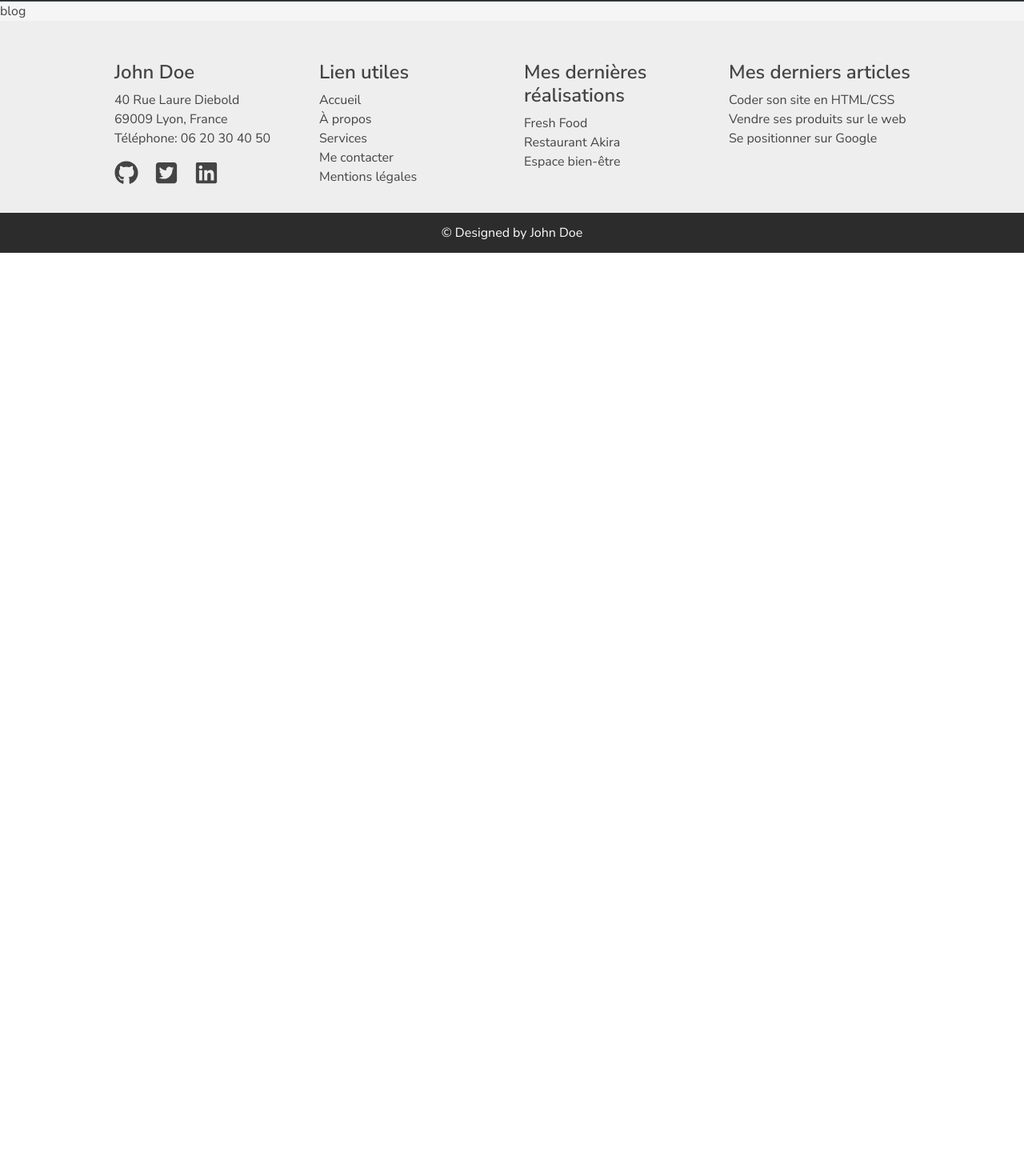
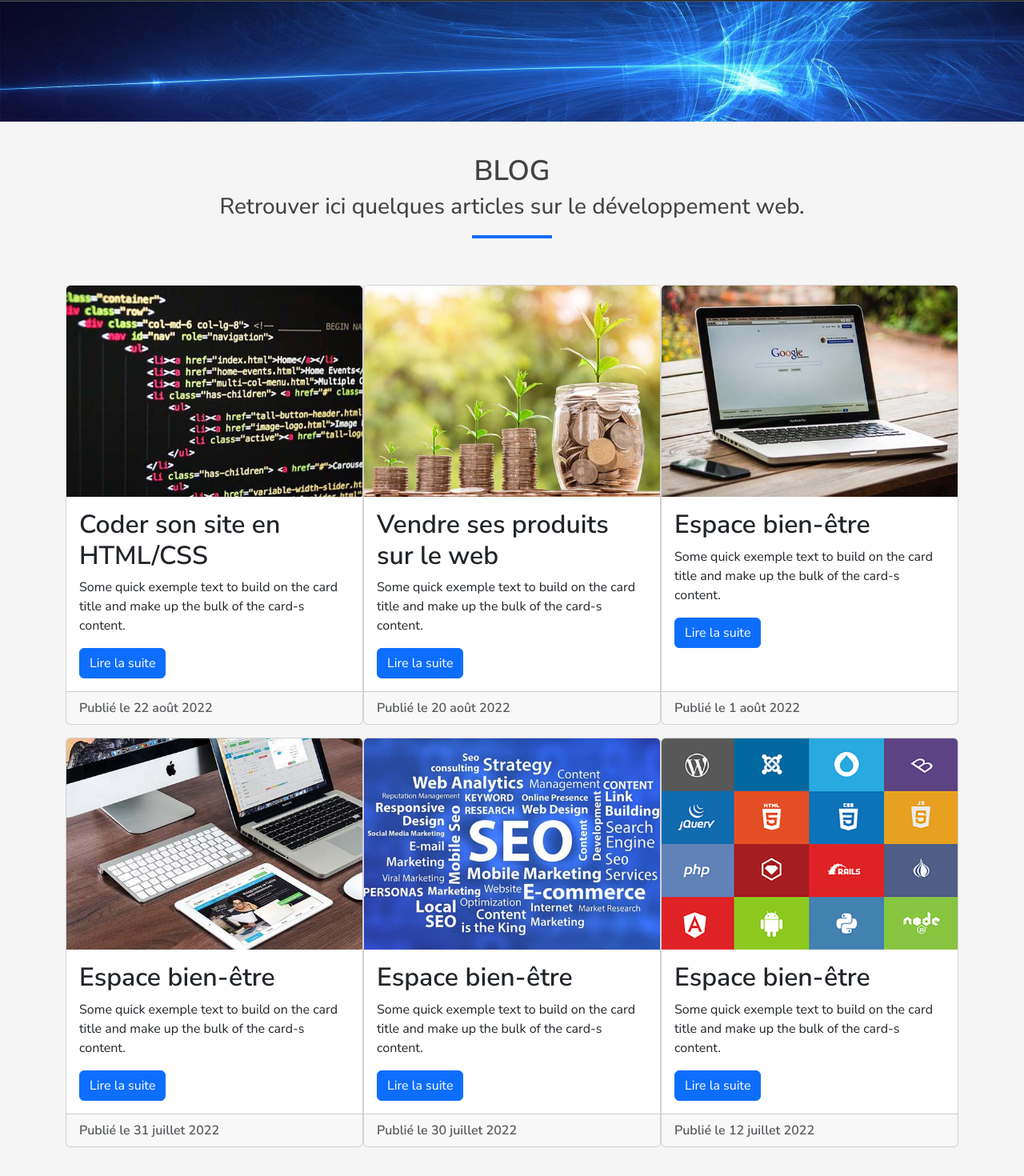
Before and after one commit to Sautarne/portfolio-john-doe, a React (Create React App) app: page /blog in a window 1280 px wide. Shown: the part 55-1525 px from the top of the page at 80% size. Before the commit the page ends 800 px from the top, so only its background shows below. Built offline with nearby package versions, Linux system fonts and the light colour scheme; no server answers.

Commit message:
fin blog

```diff
--- a/src/App.js
+++ b/src/App.js
@@ -5,7 +5,7 @@ import Navigation from './components/general/Navigation.jsx';
 import Accueil from './pages/Accueil/Accueil.jsx';
 import Services from './pages/Services/Services.jsx';
 import Realisations from './pages/Réalisations/Réalisations.jsx';
-import Blog from './pages/Blog.jsx';
+import Blog from './pages/Blog/Blog.jsx';
 import MeContacter from './pages/Me contacter.jsx';
 import MentionsLégales from './pages/Mentions légales/Mentions légales.jsx';
 import Footer from './components/general/Footer.jsx';
--- a/src/pages/Blog.jsx
+++ /dev/null
@@ -1,9 +0,0 @@
-import React from "react";
-
-function Blog () {
-    return (
-        <div>blog</div>
-    )
-}
-
-export default Blog;
--- /dev/null
+++ b/src/pages/Blog/Blog.css
@@ -0,0 +1,39 @@
+.blog-page {
+    display: flex;
+    flex-direction: column;
+    align-items: center;
+}
+
+.image-en-tete {
+    width: 100%;
+    max-height: 150px;
+}
+
+.blog-titre {
+    display: flex;
+    flex-direction: column;
+    align-items: center;
+    width: 80%;
+    text-align: center;
+}
+
+.blog-page h2 {
+    font-size: 2.2em;
+    font-weight: 600;
+    margin-top: 40px;
+    text-transform: uppercase;
+}
+
+.trait-bleu {
+    width: 100px;
+    margin-top: 10px;
+    margin-bottom: 50px;
+}
+
+.espace-carte {
+    margin-bottom: 50px;
+}
+
+.card {
+    padding: 0;
+}
--- /dev/null
+++ b/src/pages/Blog/Blog.jsx
@@ -0,0 +1,128 @@
+import React, { useState, useEffect } from 'react';
+import './Blog.css';
+
+function Blog () {
+
+    const [screenSize, setScreenSize] = useState(getScreenSize());
+
+    useEffect(() => {
+        function handleResize() {
+        setScreenSize(getScreenSize());
+        }
+
+        window.addEventListener('resize', handleResize);
+        return () => {
+        window.removeEventListener('resize', handleResize);
+        };
+    }, []);
+
+    // récupère la taille de l'écran
+    function getScreenSize() {
+        if (window.matchMedia('(max-width: 767px)').matches) {
+        return 'mobile';
+        } else if (window.matchMedia('(min-width: 768px) and (max-width: 991px)').matches) {
+        return 'tablet';
+        } else {
+        return 'desktop';
+        }
+    }
+
+    // Permet de changer l'image en fonction de la taille d'écran
+    let imageSource;
+    if (screenSize === 'mobile') {
+        imageSource = '../../../img/banner-mobile.jpg';
+    } else if (screenSize === 'tablet') {
+        imageSource = '../../../img/banner-tablette.jpg';
+    } else {
+        imageSource = '../../../img/banner.jpg';
+    }
+
+    return (
+        <div className="blog-page">
+            <img className='image-en-tete' src={imageSource} alt="Une image avec des rayons bleus" />
+            <div className="blog-titre">
+                <h2>
+                    Blog
+                </h2>
+                <h3>
+                    Retrouver ici quelques articles sur le développement web.
+                </h3>
+            </div>
+            <div className='trait-bleu'></div>
+            <div className="espace-carte">
+                <div className="container">
+                    <div className="row row-cols-1 row-cols-md-2 row-cols-lg-3 g-0">
+                        <div class="card col col-md-6 my-2">
+                            <img src="../../img/blog/coder.jpg" class="card-img-top" alt="Panier avec des légumes"/>
+                            <div class="card-body">
+                                <h5 class="card-title fw-semibold fs-2">Coder son site en HTML/CSS</h5>
+                                <p class="card-text">Some quick exemple text to build on the card title and make up the bulk of the card-s content.</p>
+                                <button type="button" class="btn btn-primary">Lire la suite</button>
+                            </div>
+                            <div class="card-footer">
+                                <small class="text-body-secondary fw-semibold fs-6">Publié le 22 août 2022</small>
+                            </div>
+                        </div>
+                        <div class="card col col-md-6 my-2">
+                            <img src="../../img/blog/croissance.jpg" class="card-img-top" alt="Assortiments de sushis"/>
+                            <div class="card-body">
+                                <h5 class="card-title fw-semibold fs-2">Vendre ses produits sur le web</h5>
+                                <p class="card-text">Some quick exemple text to build on the card title and make up the bulk of the card-s content.</p>
+                                <button type="button" class="btn btn btn-primary">Lire la suite</button>
+                            </div>
+                            <div class="card-footer">
+                                <small class="text-body-secondary fw-semibold fs-6">Publié le 20 août 2022</small>
+                            </div>
+                        </div>
+                        <div class="card col col-md-6 my-2">
+                            <img src="../../img/blog/google.jpg" class="card-img-top" alt="Image avec un couché de soleil et une status de bouddha"/>
+                            <div class="card-body">
+                                <h5 class="card-title fw-semibold fs-2">Espace bien-être</h5>
+                                <p class="card-text">Some quick exemple text to build on the card title and make up the bulk of the card-s content.</p>
+                                <button type="button" class="btn btn btn-primary">Lire la suite</button>
+                            </div>
+                            <div class="card-footer">
+                                <small class="text-body-secondary fw-semibold fs-6">Publié le 1 août 2022</small>
+                            </div>
+                        </div>
+                        <div class="card col col-md-6 my-2">
+                            <img src="../../img/blog/screens.jpg" class="card-img-top" alt="Image avec un couché de soleil et une status de bouddha"/>
+                            <div class="card-body">
+                                <h5 class="card-title fw-semibold fs-2">Espace bien-être</h5>
+                                <p class="card-text">Some quick exemple text to build on the card title and make up the bulk of the card-s content.</p>
+                                <button type="button" class="btn btn btn-primary">Lire la suite</button>
+                            </div>
+                            <div class="card-footer">
+                                <small class="text-body-secondary fw-semibold fs-6">Publié le 31 juillet 2022</small>
+                            </div>
+                        </div>
+                        <div class="card col col-md-6 my-2">
+                            <img src="../../img/blog/seo.jpg" class="card-img-top" alt="Image avec un couché de soleil et une status de bouddha"/>
+                            <div class="card-body">
+                                <h5 class="card-title fw-semibold fs-2">Espace bien-être</h5>
+                                <p class="card-text">Some quick exemple text to build on the card title and make up the bulk of the card-s content.</p>
+                                <button type="button" class="btn btn btn-primary">Lire la suite</button>
+                            </div>
+                            <div class="card-footer">
+                                <small class="text-body-secondary fw-semibold fs-6">Publié le 30 juillet 2022</small>
+                            </div>
+                        </div>
+                        <div class="card col col-md-6 my-2">
+                            <img src="../../img/blog/technos.png" class="card-img-top" alt="Image avec un couché de soleil et une status de bouddha"/>
+                            <div class="card-body">
+                                <h5 class="card-title fw-semibold fs-2">Espace bien-être</h5>
+                                <p class="card-text">Some quick exemple text to build on the card title and make up the bulk of the card-s content.</p>
+                                <button type="button" class="btn btn btn-primary">Lire la suite</button>
+                            </div>
+                            <div class="card-footer">
+                                <small class="text-body-secondary fw-semibold fs-6">Publié le 12 juillet 2022</small>
+                            </div>
+                        </div>
+                    </div>
+                </div>
+            </div>
+        </div>
+    )
+}
+
+export default Blog;
```
